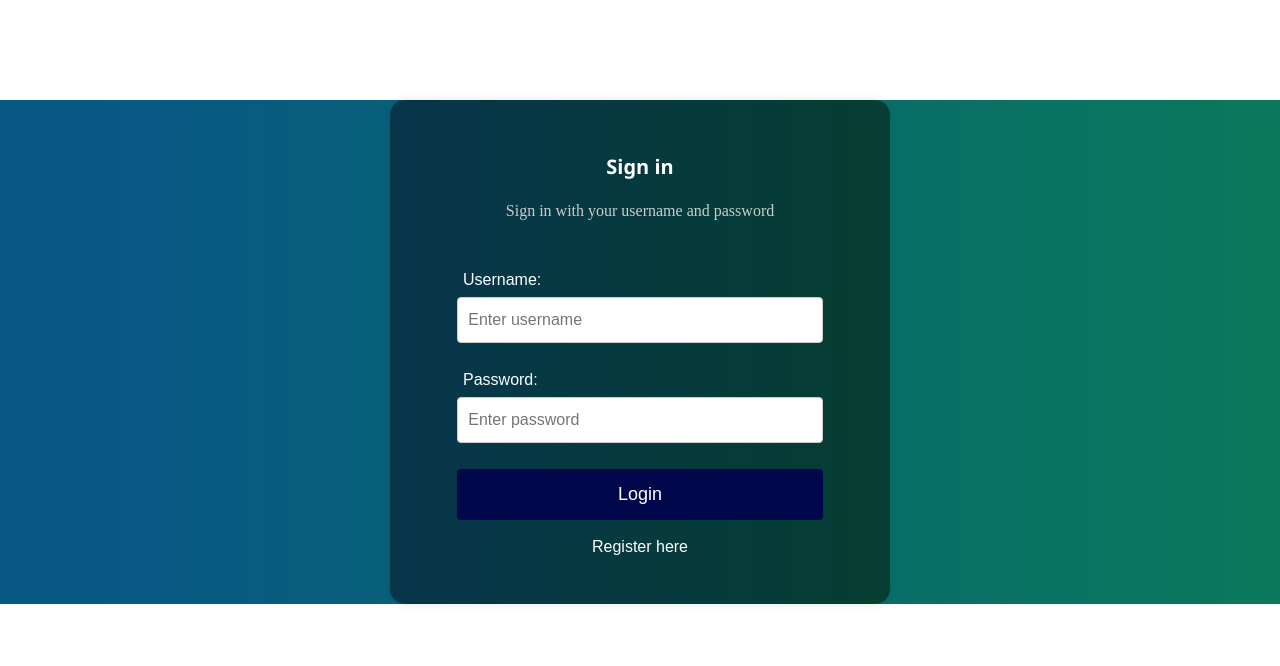
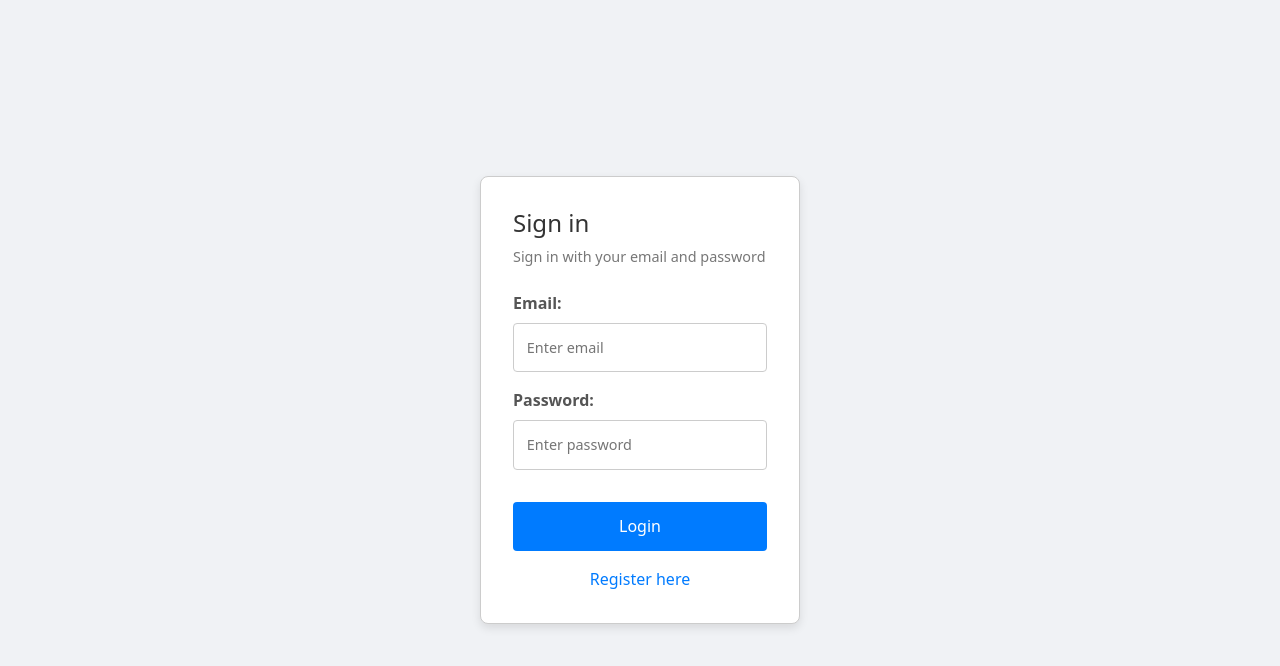
Before and after one commit to junaidshapal/jwtAuthentication-frontend, an Angular app: page /login in a window 1280 px wide. Shown: the top 666 px of the page. Built offline with nearby package versions, Linux system fonts and the light colour scheme; what @auth0/angular-jwt would draw is missing.

Commit message:
Styling of Login and Register forms

```diff
--- a/src/app/components/login/login.component.css
+++ b/src/app/components/login/login.component.css
@@ -0,0 +1,91 @@
+body {
+    display: flex;
+    justify-content: center;
+    align-items: center;
+    height: 100vh;
+    margin: 0;
+    background-color: #f0f2f5;
+}
+
+.login-form {
+    width: 320px;
+    background-color: #fff;
+    padding: 2rem;
+    border-radius: 8px;
+    box-shadow: 0px 4px 10px rgba(0, 0, 0, 0.1);
+    border: 1px solid #ccc;
+}
+
+.form-header h3 {
+    margin-bottom: 0.5rem;
+    color: #333;
+    font-size: 1.5rem;
+}
+
+.form-header p {
+    color: #777;
+    font-size: 0.9rem;
+    margin-bottom: 1.5rem;
+}
+
+.form-group {
+    margin-bottom: 1rem;
+}
+
+.form-group label {
+    display: block;
+    font-weight: bold;
+    margin-bottom: 0.5rem;
+    color: #555;
+}
+
+.form-group input {
+    width: 100%;
+    padding: 0.8rem;
+    border-radius: 4px;
+    border: 1px solid #ccc;
+    box-sizing: border-box;
+    font-size: 0.9rem;
+}
+
+.loginBtn {
+    width: 100%;
+    background-color: #007bff;
+    color: #fff;
+    padding: 0.8rem;
+    border: none;
+    border-radius: 4px;
+    font-size: 1rem;
+    cursor: pointer;
+}
+
+.loginBtn:hover {
+    background-color: #0056b3;
+}
+
+.link {
+    margin-top: 1rem;
+    text-align: center;
+}
+
+.link a {
+    text-decoration: none;
+    color: #007bff;
+}
+
+.link a:hover {
+    text-decoration: underline;
+}
+
+/* Responsive adjustments for smaller screens */
+@media (max-width: 768px) {
+    .login-form {
+        width: 75%;
+    }
+}
+
+@media (max-width: 480px) {
+    .login-form {
+        width: 90%;
+    }
+}
--- a/src/app/components/login/login.component.html
+++ b/src/app/components/login/login.component.html
@@ -1,102 +1,15 @@
 
-
-  <head>
-    <style>
-        body{
-            font-family: Arial,  sans-serif;
-            background: rgb(8,88,133);
-            background: linear-gradient(90deg, rgba(8,88,133,1) 8%, rgba(9,121,90,1) 100%, rgba(0,212,255,1) 100%);
-            text-align: center;
-            margin-top: 100px;
-            color: #fff;
-        }
-        .login-form{
-            width: 500px;
-            margin: 0 auto;
-            background: rgb(7,54,74);
-            background: linear-gradient(90deg, rgba(7,54,74,1) 7%, rgba(5,62,49,1) 100%, rgba(9,121,76,1) 100%, rgba(0,212,255,1) 100%);
-            padding: 35px;
-            border-radius: 15px;
-            box-shadow: 0 0 10px rgba(0, 0, 0, 0.1);
-        }
-        .form-header{
-            margin-top: 20px;
-            padding-bottom: 10px;
-        }
-        .form-header h3{
-            font-size: 20px;
-            font-weight: bold;
-            margin-bottom: 20px;
-            font-family:'Segoe UI', Tahoma, Geneva, Verdana, sans-serif;
-        }
-        .form-header p{
-            color: #ccc;
-            margin-bottom: 20px;
-            font-family: 'Times New Roman', Times, serif;
-        }
-        .form-group{
-            margin-top: 15px;
-            padding-bottom: 10px;
-        }
-        .form-group label{
-            display: block;
-            text-align: left;
-            margin-bottom:5px;
-            padding-left: 38px;
-        }
-        .form-group input{
-            width: 85%;
-            padding: 10px;
-            box-sizing: border-box;
-            border: 1px solid #ccc;
-            border-radius: 4px;
-
-        }
-        .remember-me{
-            text-align: left;
-            margin-top: 20px;
-            margin-bottom: 20px;
-            color: #fff;
-            padding-left: 32px;
-
-        }
-        .remember-me a{
-            color: rgba(255, 255, 255, 0.849);
-            text-decoration: none;
-            padding-right: 30px;
-        }
-        .loginBtn {
-            width: 85%;
-            background-color: #00074b;
-            color: #fff;
-            padding: 12px;
-            border: none;
-            border-radius: 4px;
-            cursor: pointer;
-            font-size: 18px;
-        }
-        .link {
-            margin-top: 15px;
-            display: block;
-            color: #fff;
-            padding-bottom: 10px;
-        }
-        .link a{
-            text-decoration: none;
-            color:white;
-        }
-    </style>
-</head>
 <body>
+    <div class="">
         <div class="login-form">
             <form (submit)="login()">
                 <div class="form-header">
                     <h3>Sign in</h3>
-                <p>Sign in with your username and password</p>
+                    <p>Sign in with your email and password</p>
                 </div>
                     <div class="form-group">
-                    <label for="username">Username:</label>
-                    <input [(ngModel)]="loginData.UserName" type="text" id="username" name="username" placeholder="Enter username" required>
+                        <label for="username">Email:</label>
+                        <input [(ngModel)]="loginData.UserName" type="text" id="username" name="username" placeholder="Enter email" required>
                     </div>
                     <div class="form-group">
                         <label for="password">Password:</label>
@@ -108,4 +21,5 @@
                     </div>
             </form>
          </div>
+    </div>
 </body>
--- a/src/app/components/register/register.component.css
+++ b/src/app/components/register/register.component.css
@@ -1,104 +1,84 @@
-body, html {
-    height: 100%;
-    margin: 0;
-    display: flex;
-    justify-content: center;
-    align-items: center;
-    background-color: #f5f5f5;
-  }
 
-  .card-container {
-    display: flex;
-    justify-content: center;
-    align-items: center;
-    height: 100%;
-    width: 100%;
-  }
-
-  .card {
-    width: 25%; /* Approximately 1/4th of the page width */
-    box-shadow: 0 4px 8px rgba(0, 0, 0, 0.1);
-    border-radius: 8px;
-    overflow: hidden;
-    background-color: white;
-  }
-
-  .row {
-    display: flex;
-  }
-
-  .left-image {
-    width: 50px;
-    height: auto;
-    padding: 10px;
-  }
-
-  .container {
-    padding: 20px;
-  }
-
-  .form-control {
-    margin-bottom: 15px;
-  }
-
-  .btn-primary {
-    width: 100%;
-  }
-
-  .btn-link {
-    display: block;
-    margin-top: 10px;
-    text-align: center;
-  }
-body, html {
+html, body {
+  margin-top: 30px;
+  padding: 0;
   height: 100%;
-  margin: 0;
   display: flex;
   justify-content: center;
   align-items: center;
   background-color: #f5f5f5;
 }
 
-.card-container {
-  display: flex;
-  justify-content: center;
-  align-items: center;
-  height: 100%;
-  width: 100%;
+.register-form {
+  width: 350px;
+  padding: 2rem;
+  background-color: #ffffff;
+  border-radius: 8px;
+  box-shadow: 0px 4px 12px rgba(0, 0, 0, 0.15);
+  border: 1px solid #cccccc;
+
 }
 
-.card {
-  width: 25%; /* Approximately 1/4th of the page width */
-  box-shadow: 0 4px 8px rgba(0, 0, 0, 0.1);
-  border-radius: 8px;
-  overflow: hidden;
-  background-color: white;
+/* Form fields */
+.form-group label {
+  font-size: 1rem;
+  font-weight: bold;
+  margin-bottom: 0.5rem;
 }
 
-.row {
-  display: flex;
+.form-group input {
+  width: 100%;
+  padding: 0.8rem;
+  border-radius: 4px;
+  border: 1px solid #ccc;
+  font-size: 1rem;
+  margin-bottom: 1rem;
 }
 
-.left-image {
-  width: 50px;
-  height: auto;
-  padding: 10px;
+/* Error messages */
+.form-group small {
+  color: red;
+  font-size: 0.8rem;
 }
 
-.container {
-  padding: 20px;
+/* Submit button */
+.btn-primary {
+  width: 100%;
+  background-color: #007bff;
+  color: #ffffff;
+  padding: 0.8rem;
+  border: none;
+  border-radius: 4px;
+  font-size: 1rem;
+  cursor: pointer;
 }
 
-.form-control {
-  margin-bottom: 15px;
+.btn-primary:hover {
+  background-color: #0056b3;
 }
 
-.btn-primary {
-  width: 100%;
+
+a {
+  display: block;
+  text-align: center;
+  margin-top: 1rem;
+  color: #007bff;
+  text-decoration: none;
 }
 
-.btn-link {
-  display: block;
-  margin-top: 10px;
-  text-align: center;
+a:hover {
+  text-decoration: underline;
 }
+
+/* Responsive adjustments for smaller screens */
+@media (max-width: 768px) {
+  .register-form {
+      width: 50%;
+  }
+}
+
+@media (max-width: 480px) {
+  .register-form {
+      width: 80%;
+  }
+}
--- a/src/app/components/register/register.component.html
+++ b/src/app/components/register/register.component.html
@@ -1,9 +1,15 @@
+<body>
+  <div class="register-form">
+    <form [formGroup]="registerForm" (ngSubmit)="onSubmit()">
 
-<div class="col-md-6 container">
-  <form [formGroup]="registerForm" (ngSubmit)="onSubmit()">
-    <div class="form-group">
+      <div class="header">
+        <h4>Register</h4>
+        <p>Create new account</p>
+      </div>
+      <div class="form-group mt-5">
+
         <label for="exampleInputEmail1">Email address</label>
-      <input type="email" class="form-control" id="email" formControlName="email" placeholder="Enter username">
+        <input type="email" class="form-control" id="email" formControlName="email" placeholder="Enter email">
         <div *ngIf="isSubmitted && formControls['email'].errors">
           <small *ngIf="formControls['email'].errors?.['required']">Email is required</small>
           <small *ngIf="formControls['email'].errors?.['email']">Invalid email format</small>
@@ -14,20 +20,19 @@
         <input type="password" class="form-control" id="password" formControlName="password" placeholder="Password">
         <div *ngIf="isSubmitted && formControls['password'].errors">
           <small *ngIf="formControls['password'].errors?.['required']">Password is required</small>
-        <small *ngIf="formControls['password'].errors?.['minlength']">
-          Password must be at least 6 characters long
-        </small>
+          <small *ngIf="formControls['password'].errors?.['minlength']">Password must be at least 6 characters long</small>
         </div>
       </div>
       <div class="mt-2 form-group">
         <label for="exampleInputPassword1">Confirm Password</label>
-      <input type="password" class="form-control" id="confirmPassword" formControlName="confirmPassword" placeholder="Password">
+        <input type="password" class="form-control" id="confirmPassword" formControlName="confirmPassword" placeholder="Confirm Password">
         <div *ngIf="isSubmitted && formControls['confirmPassword'].errors">
           <small *ngIf="formControls['confirmPassword'].errors?.['required']">Confirm password is required</small>
           <small *ngIf="registerForm.errors?.['mismatch']">Passwords do not match</small>
         </div>
       </div>
-    <button type="submit" class="btn btn-primary mt-3">Submit</button>
+      <button type="submit" class="btn btn-primary mt-3">Register</button>
       <a routerLink="/login">Login</a>
     </form>
   </div>
+</body>
--- a/src/app/components/register/register.component.ts
+++ b/src/app/components/register/register.component.ts
@@ -3,7 +3,8 @@ import { FormBuilder, FormGroup, Validators } from '@angular/forms';
 import { AuthService } from '../../auth/auth.service';
 @Component({
   selector: 'app-register',
-  templateUrl: './register.component.html'
+  templateUrl: './register.component.html',
+  styleUrls: ['./register.component.css']
 })
 export class RegisterComponent {
   registerForm: FormGroup;
```
Lines whose indentation alone changed are shown as unchanged.
